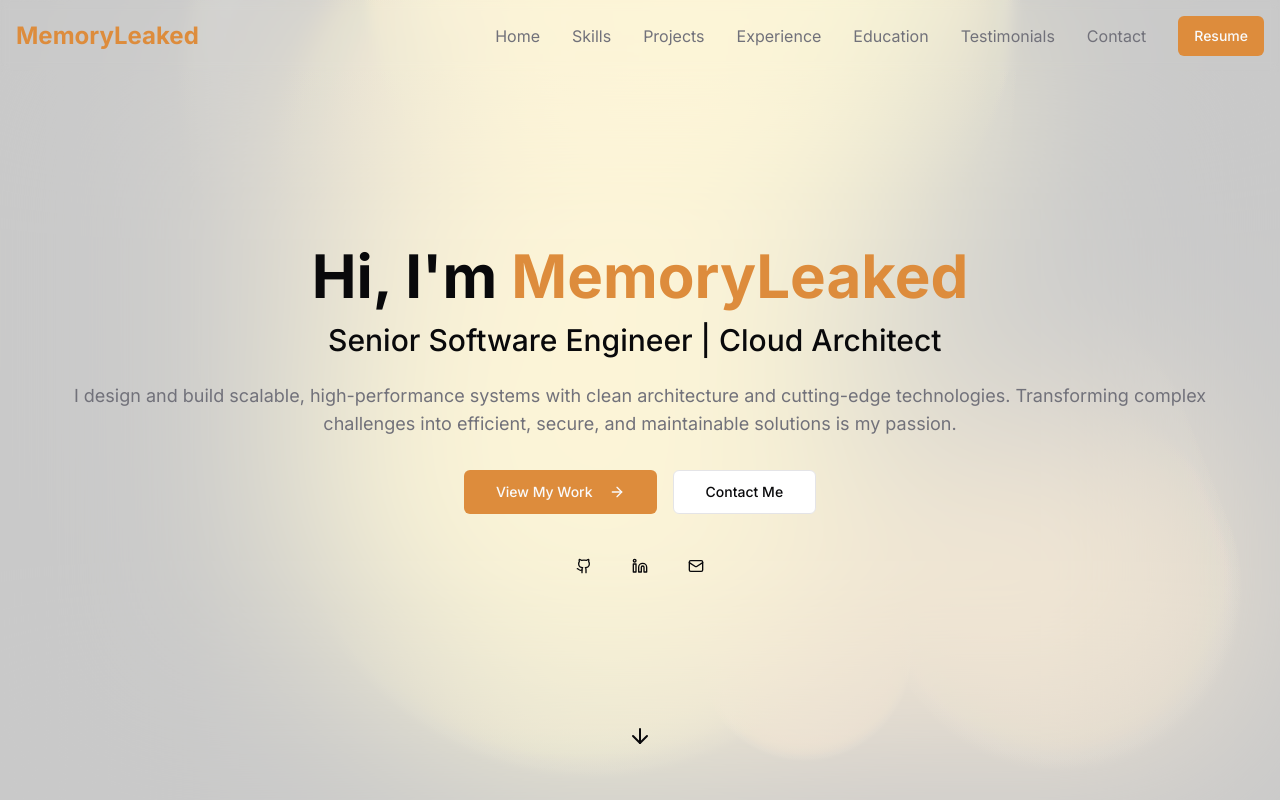
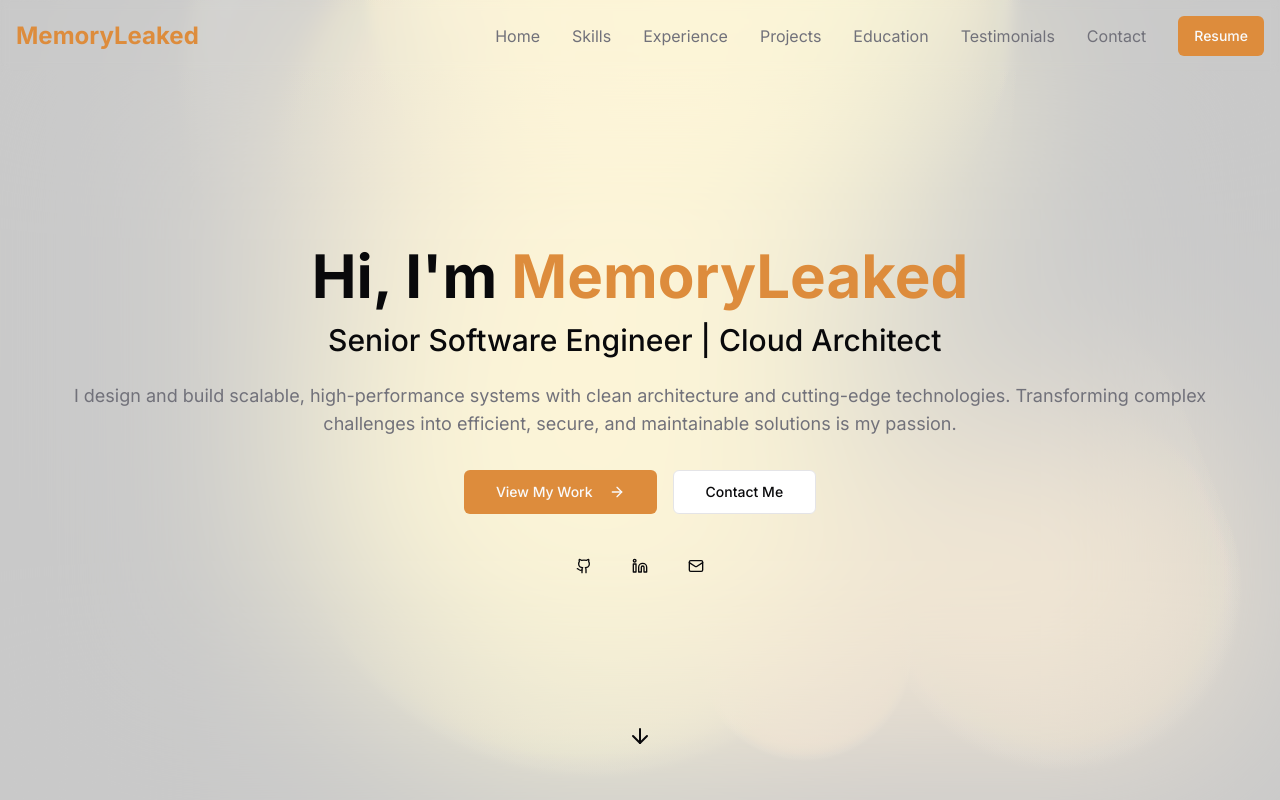
Before and after one commit to hunter-dev-3/portfolio-new, a Next.js app: page / in a window 1280 px wide. Shown: the top 800 px of the page. Built offline with nearby package versions, Linux system fonts and the light colour scheme.

Commit message:
update order again

```diff
--- a/app/page.tsx
+++ b/app/page.tsx
@@ -25,9 +25,9 @@ export default function Home() {
         <Hero />
         <About />
         <TechStack />
+        <Experience />
         <Projects />
         <Education />
-        <Experience />
         <Testimonials />
         <Contact />
       </main>
--- a/components/navbar.tsx
+++ b/components/navbar.tsx
@@ -33,8 +33,8 @@ export default function Navbar() {
   const navLinks = [
     { name: "Home", href: "home", icon: <Home className="h-[18px] w-[18px]" /> },
     { name: "Skills", href: "tech-stack", icon: <Code className="h-[18px] w-[18px]" /> },
+    { name: "Experience", href: "experience", icon: <Briefcase className="h-[18px] w-[18px]" /> },
     { name: "Projects", href: "projects", icon: <Code className="h-[18px] w-[18px] rotate-90" /> },
-    { name: "Experience", href: "experience", icon: <Briefcase className="h-[18px] w-[18px]" /> },
     { name: "Education", href: "education", icon: <GraduationCap className="h-[18px] w-[18px]" /> },
     { name: "Testimonials", href: "testimonials", icon: <Book className="h-[18px] w-[18px]" /> },
     { name: "Contact", href: "contact", icon: <Send className="h-[18px] w-[18px]" /> },
```
